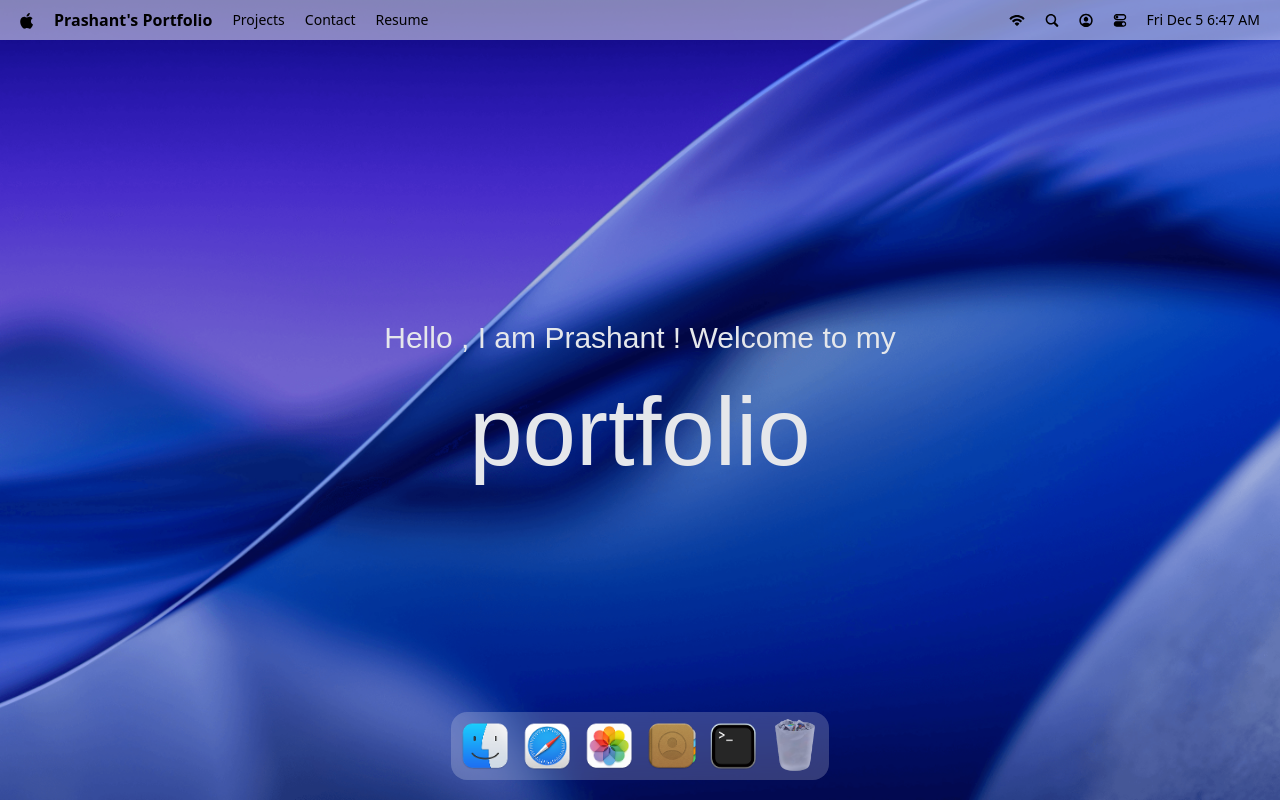
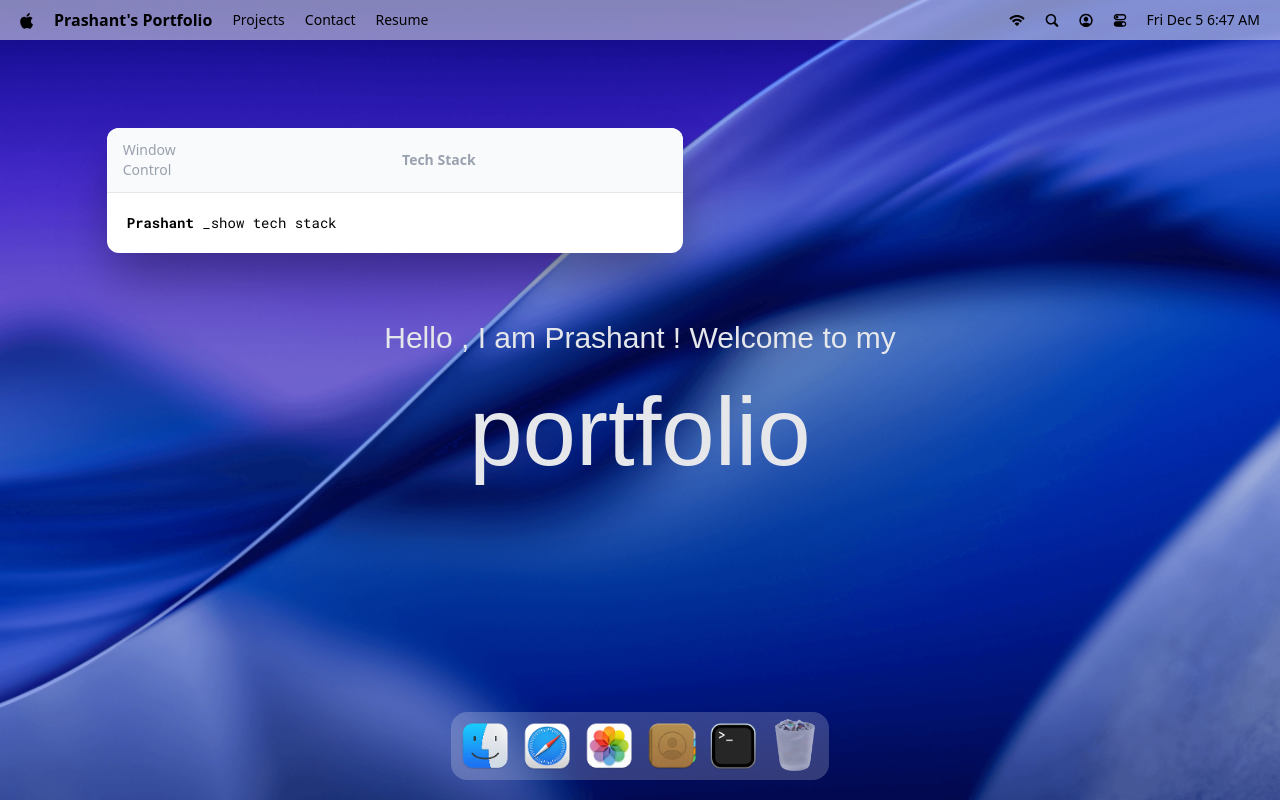
Before and after one commit to prashantbisht2006/Portfolio, a React (Vite) app: page / in a window 1280 px wide. Both pictures are taken after a click on the button 733 px from the left and 746 px from the top of the page. Built offline with nearby package versions, Linux system fonts and the light colour scheme; a web font is replaced by a local one.

Commit message:
HOC-terminal section

```diff
--- a/src/App.jsx
+++ b/src/App.jsx
@@ -1,14 +1,19 @@
 import React from 'react';
 import Navbar from '#components/Navbar';
 import Welcome from '#components/Welcome';
+import TerminalWindow from '#windows/Terminall';
 import { Dock } from '#components/Dock';
+import gsap from 'gsap';
+import { Draggable } from 'gsap/Draggable';
 
+gsap.registerPlugin(Draggable);
 const App = () => {
   return (
     <main>
       <Navbar/>
       <Welcome/>
       <Dock/>
+      <TerminalWindow/>
     </main>
   )
 }
--- /dev/null
+++ b/src/HOC/windowWrapper.jsx
@@ -0,0 +1,31 @@
+import React, { useRef } from 'react';
+import useWindowStore from '#store/window';
+
+const windowWrapper = (Component, windowKey) => {
+
+  const Wrapped = (props) => {
+    const { focusWindow, windows } = useWindowStore();
+    const { isOpen, zIndex } = windows[windowKey] || {};
+    const ref = useRef(null);
+
+    if (!isOpen) return null; // optional: if window is closed, hide it
+
+    return (
+      <section
+        id={windowKey}
+        ref={ref}
+        style={{ zIndex }}
+        className="absolute"
+        onMouseDown={() => focusWindow(windowKey)}
+      >
+        <Component {...props} />
+      </section>
+    );
+  };
+
+  Wrapped.displayName = `windowWrapper(${Component.displayName || Component.name || "Component"})`;
+
+  return Wrapped;
+};
+
+export default windowWrapper;
--- a/src/components/Dock.jsx
+++ b/src/components/Dock.jsx
@@ -62,7 +62,7 @@ export const Dock = () => {
   const toggleApp = (app) => {
     if (!app.canOpen) return;
 
-    // avoid using variable name "window" (global)
+
     const win = windows[app.id];
     if (!win) {
       console.warn("No window config for id:", app.id);
@@ -75,8 +75,7 @@ export const Dock = () => {
       openWindow(app.id);
     }
     console.log(windows);
-    // If you want fresh state, read it after a small tick (optional)
-    // setTimeout(() => console.log(useWindowStore.getState().windows), 0);
+
   };
 
   return (
--- /dev/null
+++ b/src/windows/Terminall.jsx
@@ -0,0 +1,24 @@
+import React from 'react';
+import windowWrapper from '../HOC/windowWrapper';
+
+const Terminall = () => {
+  return (
+    <>
+      <div id="window-header">
+        <p>Window Control</p>
+        <h2>Tech Stack</h2>
+      </div>
+
+      <div className="techstack">
+        <p>
+          <span className="font-bold">Prashant</span> _show tech stack
+        </p>
+      </div>
+    </>
+  );
+};
+
+const TerminalWindow = windowWrapper(Terminall, "terminal");
+
+
+export default TerminalWindow;
```
